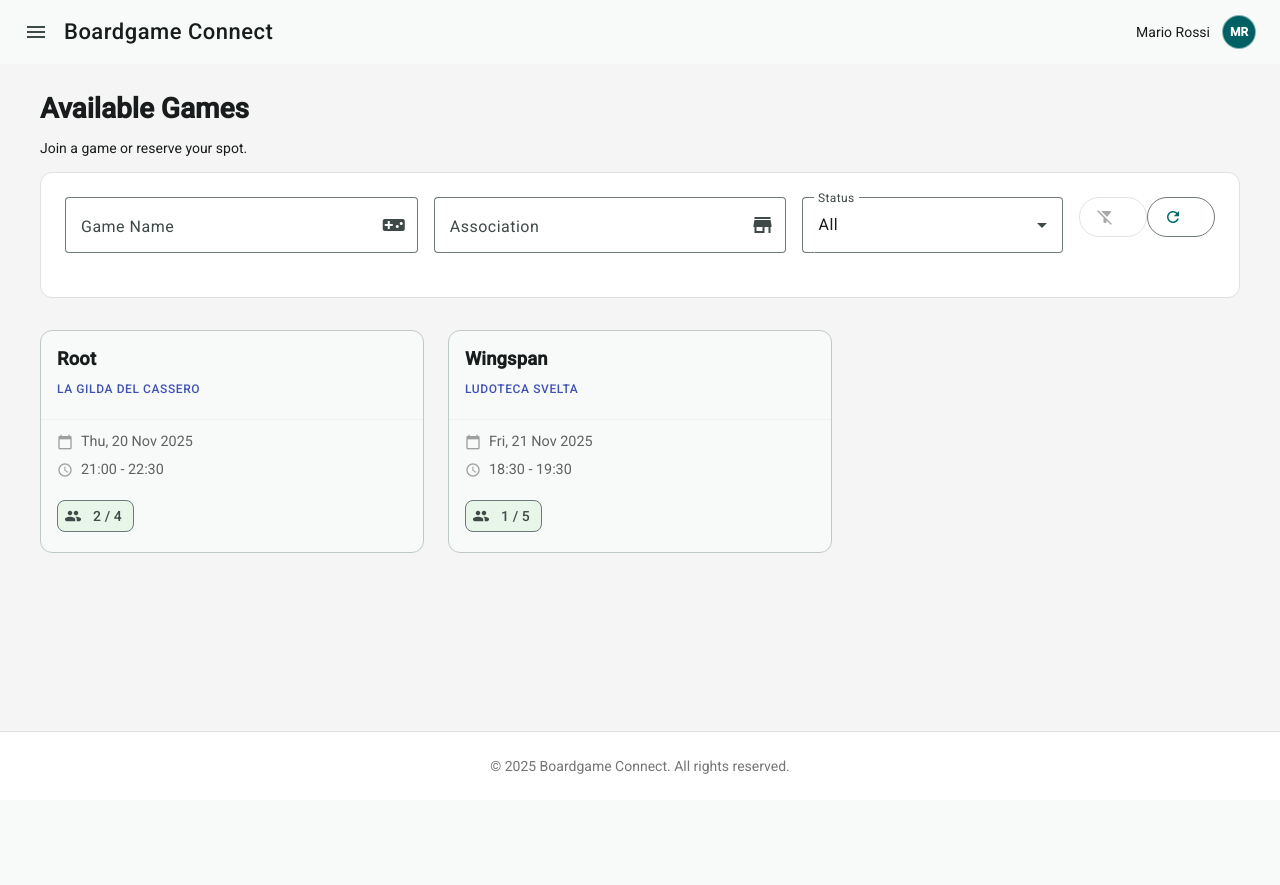
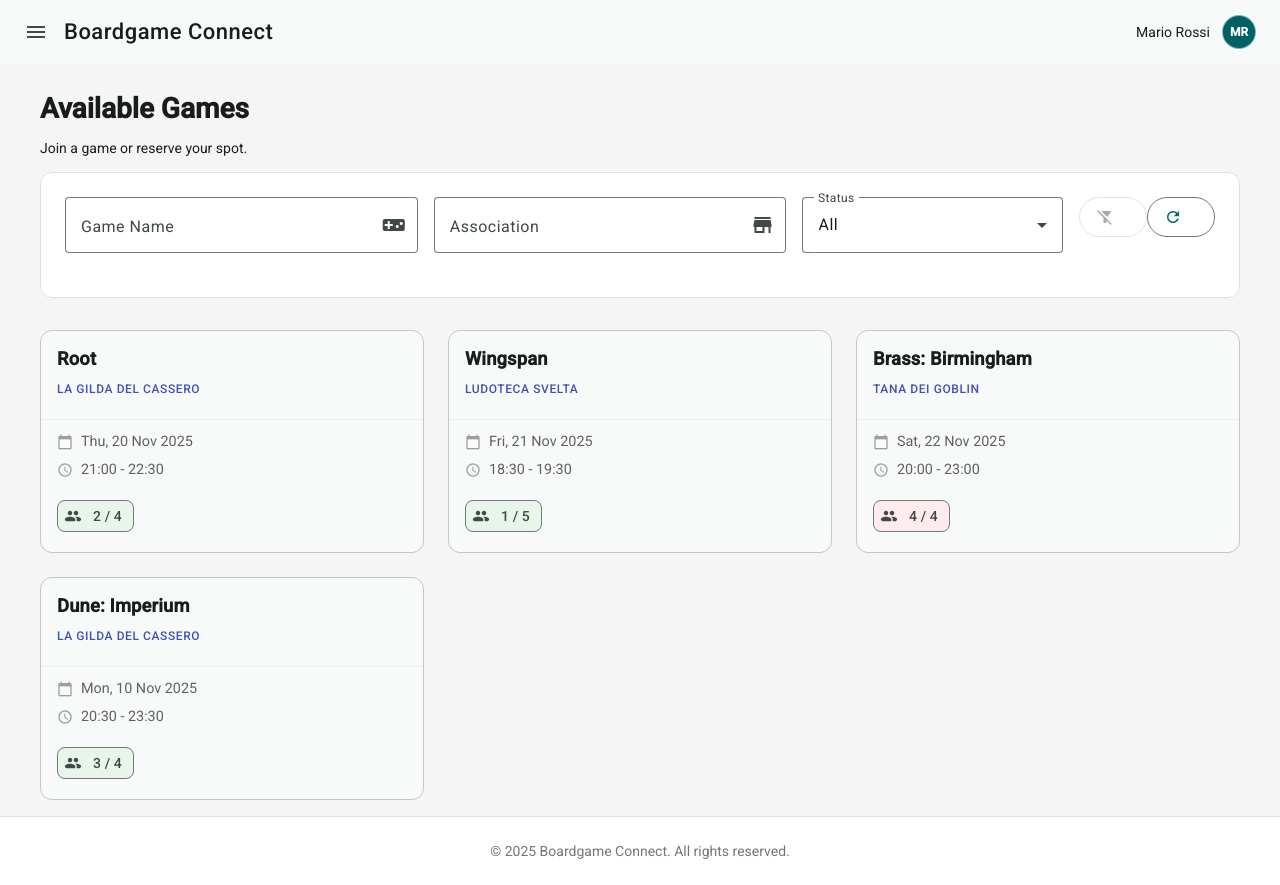
Before and after one commit to emanuelebrizzi/boardgame-connect, an Angular app in the folder frontend/: page /reservations in a window 1280 px wide. Before the commit the page ends 800 px from the top, so only its background shows below. Built offline with nearby package versions, Linux system fonts and the light colour scheme; data requests are answered from the project's data file.

Commit message:
Add navigation

```diff
--- a/frontend/db.json
+++ b/frontend/db.json
@@ -32,6 +32,45 @@
       "startTime": "2025-11-21T18:30:00Z",
       "endTime": "2025-11-21T19:30:00Z",
       "state": "open"
+    },
+    {
+      "id": "t_125",
+      "game": "Brass: Birmingham",
+      "association": {
+        "id": "a_003",
+        "name": "Tana dei Goblin",
+        "address": "Via Garibaldi 12"
+      },
+      "players": [
+        { "id": "u_4", "username": "Dave" },
+        { "id": "u_5", "username": "Eve" },
+        { "id": "u_6", "username": "Frank" },
+        { "id": "u_7", "username": "Grace" }
+      ],
+      "minPlayers": 2,
+      "maxPlayers": 4,
+      "startTime": "2025-11-22T20:00:00Z",
+      "endTime": "2025-11-22T23:00:00Z",
+      "state": "open"
+    },
+    {
+      "id": "t_126",
+      "game": "Dune: Imperium",
+      "association": {
+        "id": "a_001",
+        "name": "La Gilda del Cassero",
+        "address": "Via Roma 1"
+      },
+      "players": [
+        { "id": "u_1", "username": "Alice" },
+        { "id": "u_4", "username": "Dave" },
+        { "id": "u_8", "username": "Heidi" }
+      ],
+      "minPlayers": 3,
+      "maxPlayers": 4,
+      "startTime": "2025-11-10T20:30:00Z",
+      "endTime": "2025-11-10T23:30:00Z",
+      "state": "closed"
     }
   ]
 }
--- a/frontend/src/app/player-dashboard/dashboard.html
+++ b/frontend/src/app/player-dashboard/dashboard.html
@@ -71,7 +71,7 @@
   } @else {
   <div class="results-grid">
     @for (item of reservations(); track item.id) {
-    <app-reservation [reservation]="item" />
+    <app-reservation-card [reservation]="item" />
     } @empty {
     <div class="col-span-full flex flex-col items-center py-12 text-gray-500">
       <mat-icon class="text-4xl mb-2">event_busy</mat-icon>
--- a/frontend/src/app/player-dashboard/show-reservations/reservation-card/reservation-card.html
+++ b/frontend/src/app/player-dashboard/show-reservations/reservation-card/reservation-card.html
@@ -1,4 +1,9 @@
-<mat-card appearance="outlined" class="card-container">
+<mat-card
+  appearance="outlined"
+  class="card-container"
+  [routerLink]="['/reservations', reservation().id]"
+  matRipple
+>
   <mat-card-header>
     <mat-card-subtitle class="card-title">
       {{ reservation().game }}
--- a/frontend/src/app/player-dashboard/show-reservations/reservation-detail/reservation-detail.html
+++ b/frontend/src/app/player-dashboard/show-reservations/reservation-detail/reservation-detail.html
@@ -61,14 +61,18 @@
 
   <mat-divider></mat-divider>
 
-  <mat-card-actions align="end">
-    <button mat-button routerLink="/reservations">BACK</button>
+  <mat-card-actions>
+    <button mat-stroked-button routerLink="/reservations">BACK</button>
+
+    <span class="header-spacer"></span>
 
     <button mat-flat-button color="primary" [disabled]="res.players.length >= res.maxPlayers">
-      JOIN GAME
+      <mat-icon class="mr-1">login</mat-icon> JOIN GAME
     </button>
 
-    <button mat-stroked-button color="warn">EXIT GAME</button>
+    <button mat-stroked-button color="warn">
+      <mat-icon class="mr-1">logout</mat-icon> EXIT GAME
+    </button>
   </mat-card-actions>
 </mat-card>
 } @else {
--- a/frontend/src/app/player-dashboard/show-reservations/reservation-detail/reservation-detail.ts
+++ b/frontend/src/app/player-dashboard/show-reservations/reservation-detail/reservation-detail.ts
@@ -2,11 +2,13 @@ import { ReservationService } from '../reservation.service';
 import { DatePipe } from '@angular/common';
 import { Component, inject, input } from '@angular/core';
 import { toObservable, toSignal } from '@angular/core/rxjs-interop';
+import { MatButtonModule } from '@angular/material/button';
 import { MatCardModule } from '@angular/material/card';
 import { MatChipsModule } from '@angular/material/chips';
 import { MatDividerModule } from '@angular/material/divider';
 import { MatIconModule } from '@angular/material/icon';
 import { MatListModule } from '@angular/material/list';
+import { RouterLink } from '@angular/router';
 import { switchMap } from 'rxjs';
 
 @Component({
@@ -17,6 +19,8 @@ import { switchMap } from 'rxjs';
     MatChipsModule,
     MatDividerModule,
     MatListModule,
+    MatButtonModule,
+    RouterLink,
     DatePipe,
   ],
   templateUrl: './reservation-detail.html',
```
Also changed, not shown: frontend/src/app/player-dashboard/show-reservations/reservation-card/reservation-card.component.ts (+12 -2 lines).
